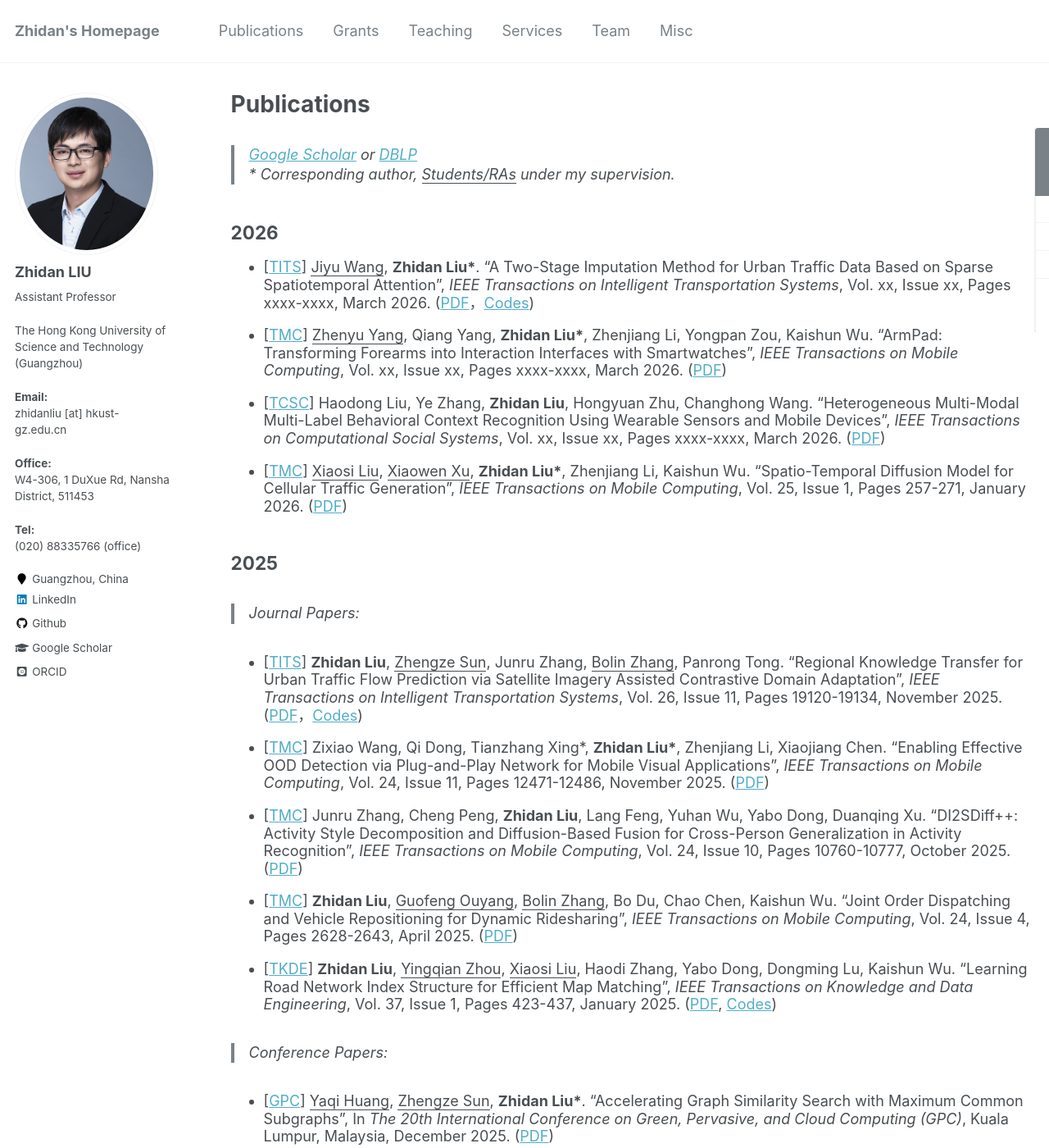
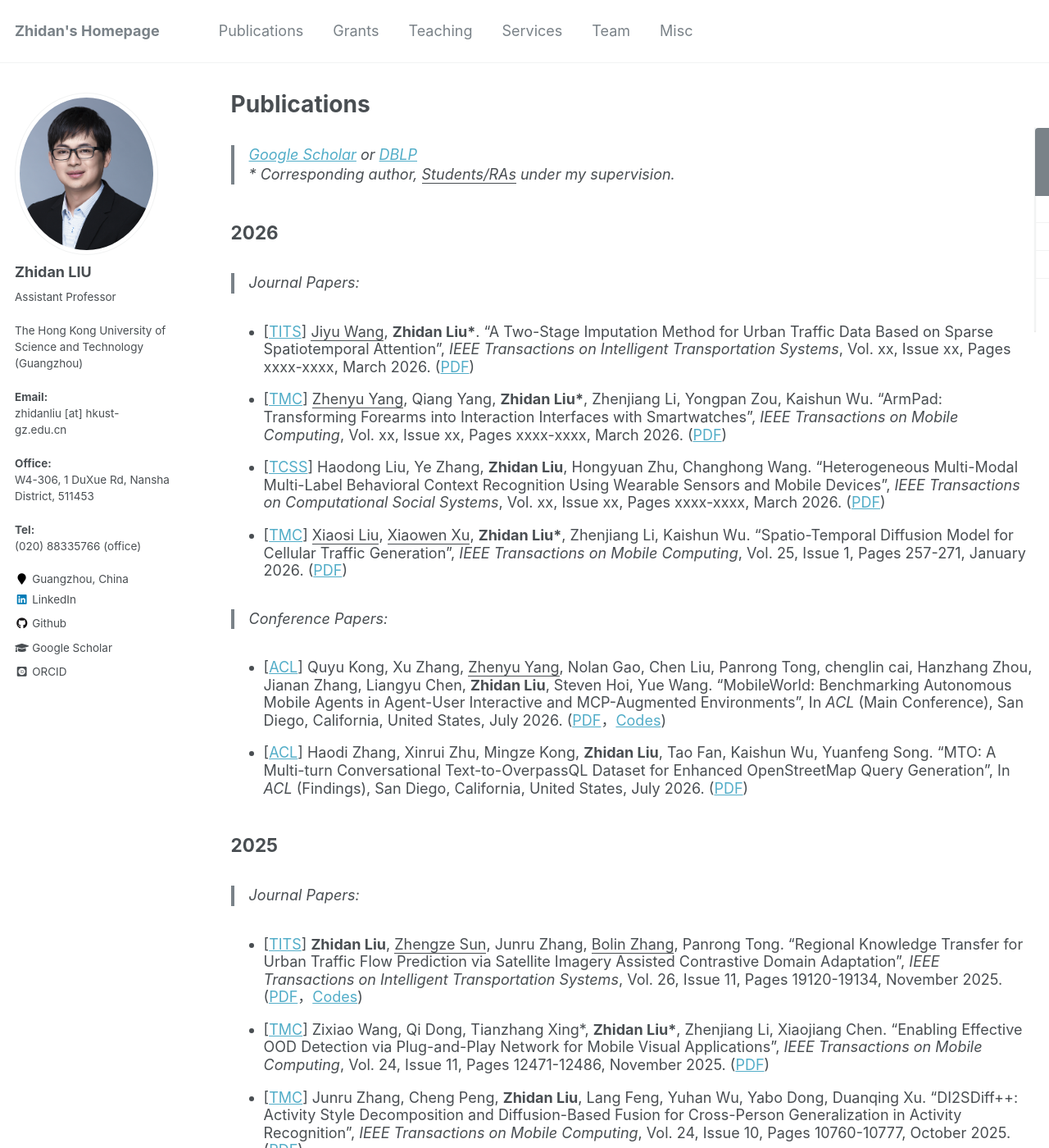
Before and after one commit to liuzhidan/liuzhidan.github.io, a Jekyll site: the page built from _pages/publications.md, in a window 1280 px wide and 1400 px high. Shown: the whole window at 82% size. Built offline with Jekyll 4.4.1, drawn with Linux system fonts in a browser that asks for light colours; some web fonts are replaced.

Commit message:
ACL papers

```diff
--- a/_pages/publications.md
+++ b/_pages/publications.md
@@ -10,15 +10,24 @@ author_profile: true
 
 > [Google Scholar](https://scholar.google.com/citations?user=wCzfY2QAAAAJ&hl=en) or [DBLP](https://dblp.org/pid/124/2048.html) <br> \* Corresponding author, <u>Students/RAs</u> under my supervision.
 
+
 ## 2026
 
-* [[TITS](https://ieeexplore.ieee.org/xpl/RecentIssue.jsp?punumber=6979)] <u>Jiyu Wang</u>, <b>Zhidan Liu\*</b>. "A Two-Stage Imputation Method for Urban Traffic Data Based on Sparse Spatiotemporal Attention", _IEEE Transactions on Intelligent Transportation Systems_, Vol. xx, Issue xx, Pages xxxx-xxxx, March 2026. ([PDF](/files/2025-TITS-SERT.pdf)，[Codes](https://github.com/MobiXg/SERT))
+> Journal Papers:
+
+* [[TITS](https://ieeexplore.ieee.org/xpl/RecentIssue.jsp?punumber=6979)] <u>Jiyu Wang</u>, <b>Zhidan Liu\*</b>. "A Two-Stage Imputation Method for Urban Traffic Data Based on Sparse Spatiotemporal Attention", _IEEE Transactions on Intelligent Transportation Systems_, Vol. xx, Issue xx, Pages xxxx-xxxx, March 2026. ([PDF](/files/2026-TITS-2Imputation.pdf))
 
 * [[TMC](https://ieeexplore.ieee.org/xpl/RecentIssue.jsp?punumber=7755)] <u>Zhenyu Yang</u>, Qiang Yang, <b>Zhidan Liu\*</b>, Zhenjiang Li, Yongpan Zou, Kaishun Wu. "ArmPad: Transforming Forearms into Interaction Interfaces with Smartwatches", _IEEE Transactions on Mobile Computing_, Vol. xx, Issue xx, Pages xxxx-xxxx, March 2026. ([PDF](/files/2026-TMC-ArmPad.pdf))
 
-* [[TCSC](https://ieeexplore.ieee.org/xpl/RecentIssue.jsp?punumber=6570650)] Haodong Liu, Ye Zhang, <b>Zhidan Liu</b>, Hongyuan Zhu, Changhong Wang. "Heterogeneous Multi-Modal Multi-Label Behavioral Context Recognition Using Wearable Sensors and Mobile Devices", _IEEE Transactions on Computational Social Systems_, Vol. xx, Issue xx, Pages xxxx-xxxx, March 2026. ([PDF](/files/2026-TMC-STOUTER.pdf))
+* [[TCSS](https://ieeexplore.ieee.org/xpl/RecentIssue.jsp?punumber=6570650)] Haodong Liu, Ye Zhang, <b>Zhidan Liu</b>, Hongyuan Zhu, Changhong Wang. "Heterogeneous Multi-Modal Multi-Label Behavioral Context Recognition Using Wearable Sensors and Mobile Devices", _IEEE Transactions on Computational Social Systems_, Vol. xx, Issue xx, Pages xxxx-xxxx, March 2026. ([PDF](/files/2026-TCSS-HMMBCR.pdf))
 
 * [[TMC](https://ieeexplore.ieee.org/xpl/RecentIssue.jsp?punumber=7755)] <u>Xiaosi Liu</u>, <u>Xiaowen Xu</u>, <b>Zhidan Liu\*</b>, Zhenjiang Li, Kaishun Wu. "Spatio-Temporal Diffusion Model for Cellular Traffic Generation", _IEEE Transactions on Mobile Computing_, Vol. 25, Issue 1, Pages 257-271, January 2026. ([PDF](/files/2026-TMC-STOUTER.pdf))
+
+> Conference Papers:
+
+* [[ACL](https://2026.aclweb.org/)] Quyu Kong, Xu Zhang, <u>Zhenyu Yang</u>, Nolan Gao, Chen Liu, Panrong Tong, chenglin cai, Hanzhang Zhou, Jianan Zhang, Liangyu Chen, <b>Zhidan Liu</b>, Steven Hoi, Yue Wang. "MobileWorld: Benchmarking Autonomous Mobile Agents in Agent-User Interactive and MCP-Augmented Environments", In _ACL_ (Main Conference), San Diego, California, United States, July 2026. ([PDF](https://arxiv.org/abs/2512.19432)，[Codes](https://github.com/Tongyi-MAI/MobileWorld))
+
+* [[ACL](https://2026.aclweb.org/)] Haodi Zhang, Xinrui Zhu, Mingze Kong, <b>Zhidan Liu</b>, Tao Fan, Kaishun Wu, Yuanfeng Song. "MTO: A Multi-turn Conversational Text-to-OverpassQL Dataset for Enhanced OpenStreetMap Query Generation", In _ACL_ (Findings), San Diego, California, United States, July 2026. ([PDF](/files/))
 
 ## 2025
 
```
Also changed, not shown: _pages/about.md (+2 -1 lines), 3 other files.
